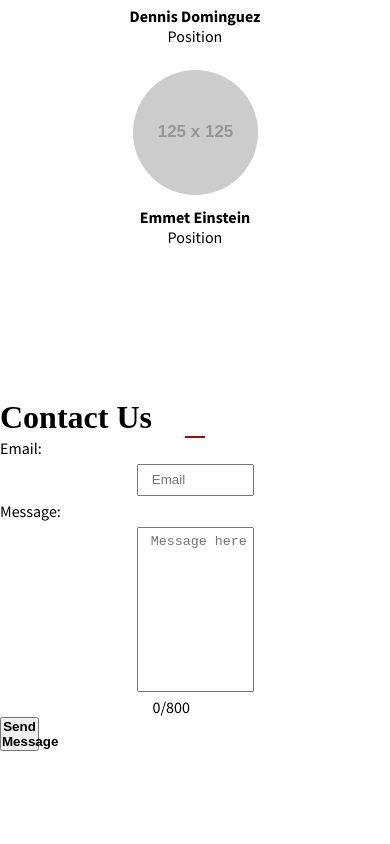
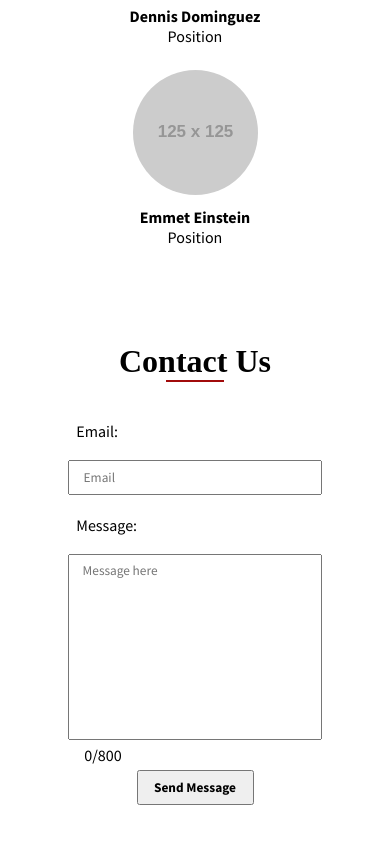
Before and after one commit to JRivera-31/Innovation-Auto-Repair, a Next.js app: page / in a window 390 px wide. Shown: the part 2630-3474 px from the top of the page. Before the commit the page ends 3451 px from the top, so only its background shows below. Built offline with nearby package versions, Linux system fonts and the light colour scheme; a web font is replaced by a local one.

Commit message:
added media query for large screens

```diff
--- a/components/ContactForm/form.module.css
+++ b/components/ContactForm/form.module.css
@@ -1,35 +1,42 @@
 .formDiv {
     height: 50vh;
     width: 100%;
-    margin-top: 8em;
     display: flex;
     flex-direction: column;
 }
 
-.formTitle {
+.heading {
+    padding: 3em 0 1.5em 0;
     font-family: 'Chau Philomene One';
+    text-align: center;
+}
+
+.formHr {
     margin: 0 auto;
-    /* font-size: 4em; */
+    width: 15%;
+    border: 1px solid rgb(161, 11, 11);
 }
 
 .contactForm {
     display: flex;
     flex-direction: column;
     justify-content: center;
+    padding-bottom: 4em;
     font-family: 'Source Sans Pro', sans-serif;
 }
 
-.formHr {
-    margin: 0 auto;
-    width: 5%;
-    border: 1px solid rgb(161, 11, 11);
+.contactLabel {
+    padding: .5em;
+    margin: .4em auto;
+    width: 65%;
 }
 
 .contactInput {
     padding: .5em 0;
     padding-left: 1em;
     margin: .4em auto;
-    width: 30%;
+    width: 65%;
+    font-family: 'Source Sans Pro', sans-serif;
 }
 
 .contactTextarea {
@@ -37,8 +44,10 @@
 }
 
 .contactSubmit {
-    width: 10%;
-    font-family: 'Raleway', sans-serif;
+    width: 30%;
+    margin: .4em auto;
+    padding: .5em 0;
+    font-family: 'Source Sans Pro', sans-serif;
     font-weight: 700;
 }
 
@@ -50,3 +59,22 @@
 .submitMessage {
     text-align: center;
 }
+
+@media screen and (min-width: 1024px) {
+    .heading {
+        padding: 4em 0 3em 0;
+    }
+
+    .formHr {
+        width: 5%;
+    }
+
+    .contactLabel,
+    .contactInput {
+        width: 30%;
+    }
+
+    .contactSubmit {
+        width: 10%;
+    }
+}
```
